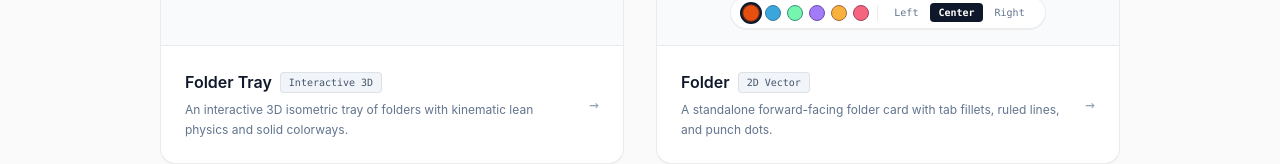
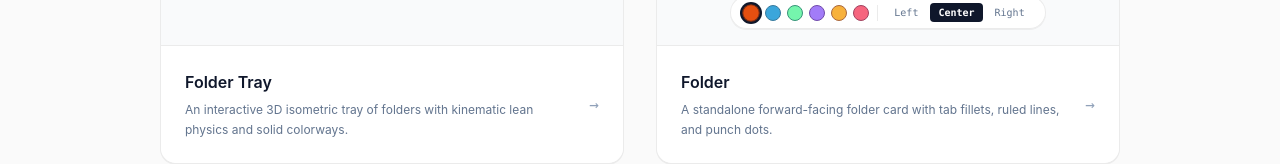
Before and after one commit to ThaminduDasanayake/chromaline, a Next.js app: page / in a window 1280 px wide. Shown: the part 528-692 px from the top of the page. Built offline with nearby package versions, Linux system fonts and the light colour scheme.

Commit message:
refactor: remove component badges and simplify descriptions across registry and UI pages

```diff
--- a/app/components/folder-tray/page.tsx
+++ b/app/components/folder-tray/page.tsx
@@ -216,14 +216,9 @@ export default function FolderTrayPage() {
           <span>Back to Components</span>
         </Link>
 
-        {/* Page Title & Badges */}
+        {/* Page Title & Description */}
         <div className="mb-6">
-          <div className="mb-2 flex items-center gap-2">
-            <h1 className="text-3xl font-bold tracking-tight text-slate-950">Folder Tray</h1>
-            <span className="rounded border border-slate-200 bg-slate-100 px-2 py-0.5 font-mono text-[10px] font-medium text-slate-600">
-              Interactive 3D
-            </span>
-          </div>
+          <h1 className="mb-2 text-3xl font-bold tracking-tight text-slate-950">Folder Tray</h1>
           <p className="max-w-2xl text-sm leading-relaxed text-slate-500">
             An interactive 3D isometric tray of folders with kinematic lean physics, solid folder
             colorways, and click-to-open dialog callbacks.
--- a/app/components/folder/page.tsx
+++ b/app/components/folder/page.tsx
@@ -172,17 +172,12 @@ export default function FolderPage() {
           <span>Back to Components</span>
         </Link>
 
-        {/* Page Title & Badges */}
+        {/* Page Title & Description */}
         <div className="mb-6">
-          <div className="mb-2 flex items-center gap-2">
-            <h1 className="text-3xl font-bold tracking-tight text-slate-950">Folder</h1>
-            <span className="rounded border border-slate-200 bg-slate-100 px-2 py-0.5 font-mono text-[10px] font-medium text-slate-600">
-              2D Vector
-            </span>
-          </div>
+          <h1 className="mb-2 text-3xl font-bold tracking-tight text-slate-950">Folder</h1>
           <p className="max-w-2xl text-sm leading-relaxed text-slate-500">
-            A standalone forward-facing tactile folder card with exact 84×61 vector proportions,
-            filleted tabs, 4 ruled lines, and 8 punch dots.
+            A standalone forward-facing folder card with exact 84×61 vector proportions, filleted
+            tabs, 4 ruled lines, and 8 punch dots.
           </p>
         </div>
 
--- a/app/page.tsx
+++ b/app/page.tsx
@@ -84,14 +84,9 @@ export default function ChromalineHomePage() {
               className="block flex cursor-pointer items-center justify-between border-t border-slate-100 bg-white p-5 transition-colors hover:bg-slate-50/60 sm:p-6"
             >
               <div>
-                <div className="flex items-center gap-2">
                 <h2 className="text-sm font-semibold text-slate-900 group-hover:text-slate-950 sm:text-base">
                   Folder Tray
                 </h2>
-                  <span className="rounded border border-slate-200 bg-slate-100 px-2 py-0.5 font-mono text-[10px] font-medium text-slate-600">
-                    Interactive 3D
-                  </span>
-                </div>
                 <p className="mt-1.5 text-xs leading-relaxed text-slate-500">
                   An interactive 3D isometric tray of folders with kinematic lean physics and solid
                   colorways.
@@ -172,14 +167,9 @@ export default function ChromalineHomePage() {
               className="block flex cursor-pointer items-center justify-between border-t border-slate-100 bg-white p-5 transition-colors hover:bg-slate-50/60 sm:p-6"
             >
               <div>
-                <div className="flex items-center gap-2">
                 <h2 className="text-sm font-semibold text-slate-900 group-hover:text-slate-950 sm:text-base">
                   Folder
                 </h2>
-                  <span className="rounded border border-slate-200 bg-slate-100 px-2 py-0.5 font-mono text-[10px] font-medium text-slate-600">
-                    2D Vector
-                  </span>
-                </div>
                 <p className="mt-1.5 text-xs leading-relaxed text-slate-500">
                   A standalone forward-facing folder card with tab fillets, ruled lines, and punch
                   dots.
--- a/public/r/folder-tray.json
+++ b/public/r/folder-tray.json
@@ -3,7 +3,7 @@
   "name": "folder-tray",
   "type": "registry:ui",
   "title": "Folder Tray",
-  "description": "Interactive 3D isometric tray of folders with custom solid colors and click-to-open actions.",
+  "description": "Isometric tray of folders with custom solid colors and click-to-open actions.",
   "dependencies": [
     "@lucasmarkes/hairline@^0.5.0"
   ],
--- a/public/r/index.json
+++ b/public/r/index.json
@@ -8,7 +8,7 @@
       "name": "folder-tray",
       "type": "registry:ui",
       "title": "Folder Tray",
-      "description": "Interactive 3D isometric tray of folders with custom solid colors and click-to-open actions.",
+      "description": "Isometric tray of folders with custom solid colors and click-to-open actions.",
       "dependencies": [
         "@lucasmarkes/hairline@^0.5.0"
       ],
--- a/public/r/rolodex.json
+++ b/public/r/rolodex.json
@@ -3,7 +3,7 @@
   "name": "rolodex",
   "type": "registry:ui",
   "title": "Folder Tray",
-  "description": "Interactive 3D isometric tray of folders with custom solid colors and click-to-open actions.",
+  "description": "Isometric tray of folders with custom solid colors and click-to-open actions.",
   "dependencies": [
     "@lucasmarkes/hairline@^0.5.0"
   ],
--- a/public/r/tactile-rolodex.json
+++ b/public/r/tactile-rolodex.json
@@ -3,7 +3,7 @@
   "name": "tactile-rolodex",
   "type": "registry:ui",
   "title": "Folder Tray",
-  "description": "Interactive 3D isometric tray of folders with custom solid colors and click-to-open actions.",
+  "description": "Isometric tray of folders with custom solid colors and click-to-open actions.",
   "dependencies": [
     "@lucasmarkes/hairline@^0.5.0"
   ],
--- a/scripts/build-registry.js
+++ b/scripts/build-registry.js
@@ -20,8 +20,7 @@ function buildRegistry() {
     name: "folder-tray",
     type: "registry:ui",
     title: "Folder Tray",
-    description:
-      "Interactive 3D isometric tray of folders with custom solid colors and click-to-open actions.",
+    description: "Isometric tray of folders with custom solid colors and click-to-open actions.",
     dependencies: ["@lucasmarkes/hairline@^0.5.0"],
     devDependencies: [],
     registryDependencies: [],
```
Lines whose indentation alone changed are shown as unchanged.
